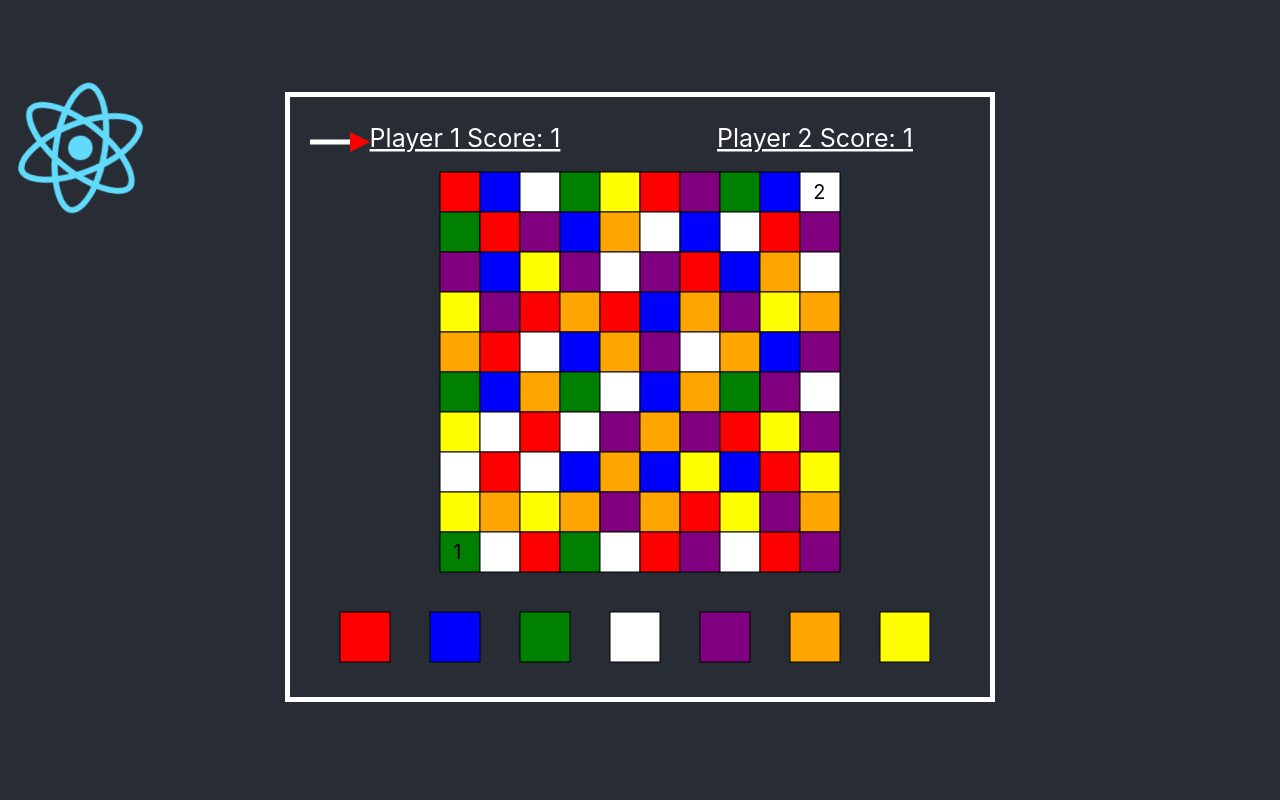
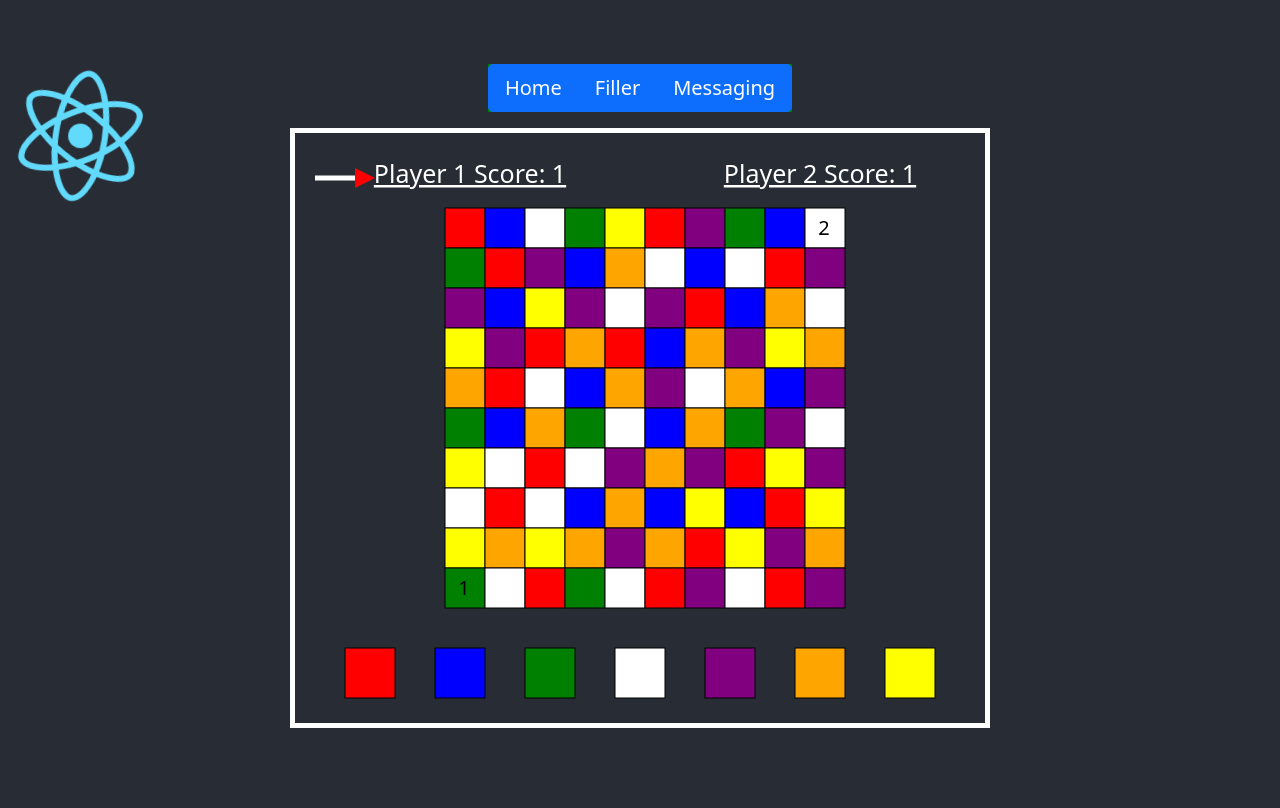
Before and after one commit to roninsharma25/react-d3-filler, a React (Create React App) app in the folder website/: page / in a window 1280 px wide. Built offline with nearby package versions, Linux system fonts and the light colour scheme.

Commit message:
added basic navbar

```diff
--- a/website/package.json
+++ b/website/package.json
@@ -7,8 +7,10 @@
     "@testing-library/jest-dom": "^5.11.4",
     "@testing-library/react": "^11.1.0",
     "@testing-library/user-event": "^12.1.10",
+    "bootstrap": "^5.0.2",
     "d3": "^7.0.0",
     "react": "^17.0.2",
+    "react-bootstrap": "^2.0.0-beta.4",
     "react-dom": "^17.0.2",
     "react-scripts": "4.0.3",
     "web-vitals": "^1.0.1"
--- a/website/src/App.css
+++ b/website/src/App.css
@@ -14,6 +14,15 @@
   position: relative;
   top: -10vmin;
   left: 0vmin;
+}
+
+.Navbar {
+  position: relative;
+  top: -2vmin;
+}
+
+.btn-group {
+  background-color: green;
 }
 
 @media (prefers-reduced-motion: no-preference) {
--- a/website/src/App.js
+++ b/website/src/App.js
@@ -1,5 +1,6 @@
 import logo from './logo.svg';
 import './App.css';
+import 'bootstrap/dist/css/bootstrap.min.css';
 import HomePage from './components/HomePage';
 
 function App() {
--- a/website/src/components/Filler.jsx
+++ b/website/src/components/Filler.jsx
@@ -1,4 +1,5 @@
 import React, { Component } from 'react';
+import { Button, ButtonGroup } from 'react-bootstrap';
 import '../App.css';
 import * as d3 from 'd3';
 
@@ -350,7 +351,17 @@ export default class Filler extends Component {
 
     render() {
         return (
-            <div className="Vis"></div>
+            <div className="Vis">
+                <div className='Navbar'>
+                    <ButtonGroup aria-label="Basic example" size="lg">
+                        <Button variant="primary">Home</Button>
+                        <Button variant="primary">Filler</Button>
+                        <Button variant="primary">Messaging</Button>
+                    </ButtonGroup>
+
+
+                </div>
+            </div>
         )
     }
 
```
Also changed, not shown: 2 other files (tests, documents, lock files or other folders).
